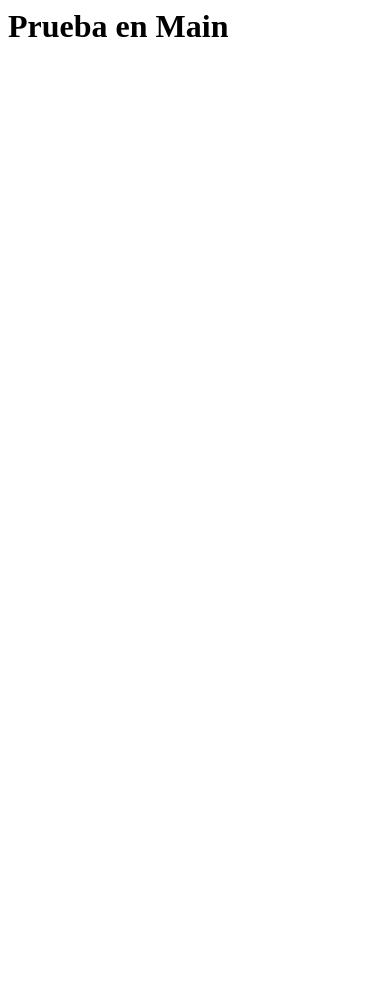
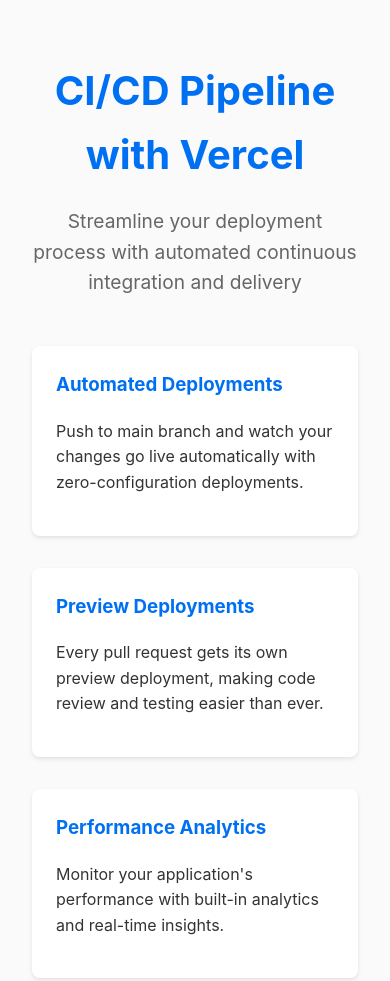
Before and after one commit to SwALabs/ci-cd-vercel, a plain HTML site: page index.html in a window 390 px wide. Shown: the top 981 px of the page. Before the commit the page ends 844 px from the top, so only its background shows below. Drawn offline with Linux system fonts and the light colour scheme.

Commit message:
feat: enhance index.html with modern responsive design and CI/CD features

```diff
--- a/index.html
+++ b/index.html
@@ -1,8 +1,107 @@
-<html>
-    <head>
-    <title>Pruba en Main</title>
-    </head>
-    <body>
-        <h1>Prueba en Main</h1>
-    </body>
+<!DOCTYPE html>
+<html lang="en">
+<head>
+    <meta charset="UTF-8">
+    <meta name="viewport" content="width=device-width, initial-scale=1.0">
+    <title>CI/CD with Vercel</title>
+    <style>
+        :root {
+            --primary-color: #0070f3;
+            --text-color: #333;
+            --bg-color: #fafafa;
+        }
+
+        body {
+            font-family: -apple-system, BlinkMacSystemFont, 'Segoe UI', Roboto, Oxygen, Ubuntu, sans-serif;
+            margin: 0;
+            padding: 0;
+            background: var(--bg-color);
+            color: var(--text-color);
+            line-height: 1.6;
+        }
+
+        .container {
+            max-width: 800px;
+            margin: 0 auto;
+            padding: 2rem;
+        }
+
+        header {
+            text-align: center;
+            margin-bottom: 3rem;
+        }
+
+        h1 {
+            font-size: 2.5rem;
+            color: var(--primary-color);
+            margin-bottom: 1rem;
+        }
+
+        .description {
+            font-size: 1.2rem;
+            color: #666;
+            margin-bottom: 2rem;
+        }
+
+        .features {
+            display: grid;
+            grid-template-columns: repeat(auto-fit, minmax(250px, 1fr));
+            gap: 2rem;
+            margin-bottom: 3rem;
+        }
+
+        .feature-card {
+            background: white;
+            padding: 1.5rem;
+            border-radius: 8px;
+            box-shadow: 0 2px 4px rgba(0,0,0,0.1);
+            transition: transform 0.2s;
+        }
+
+        .feature-card:hover {
+            transform: translateY(-5px);
+        }
+
+        .feature-card h3 {
+            color: var(--primary-color);
+            margin-top: 0;
+        }
+
+        footer {
+            text-align: center;
+            padding: 2rem;
+            background: white;
+            margin-top: 3rem;
+        }
+    </style>
+</head>
+<body>
+    <div class="container">
+        <header>
+            <h1>CI/CD Pipeline with Vercel</h1>
+            <p class="description">Streamline your deployment process with automated continuous integration and delivery</p>
+        </header>
+
+        <main>
+            <div class="features">
+                <div class="feature-card">
+                    <h3>Automated Deployments</h3>
+                    <p>Push to main branch and watch your changes go live automatically with zero-configuration deployments.</p>
+                </div>
+                <div class="feature-card">
+                    <h3>Preview Deployments</h3>
+                    <p>Every pull request gets its own preview deployment, making code review and testing easier than ever.</p>
+                </div>
+                <div class="feature-card">
+                    <h3>Performance Analytics</h3>
+                    <p>Monitor your application's performance with built-in analytics and real-time insights.</p>
+                </div>
+            </div>
+        </main>
+
+        <footer>
+            <p> 2025 CI/CD Demo. Built with modern web technologies.</p>
+        </footer>
+    </div>
+</body>
 </html>
```
